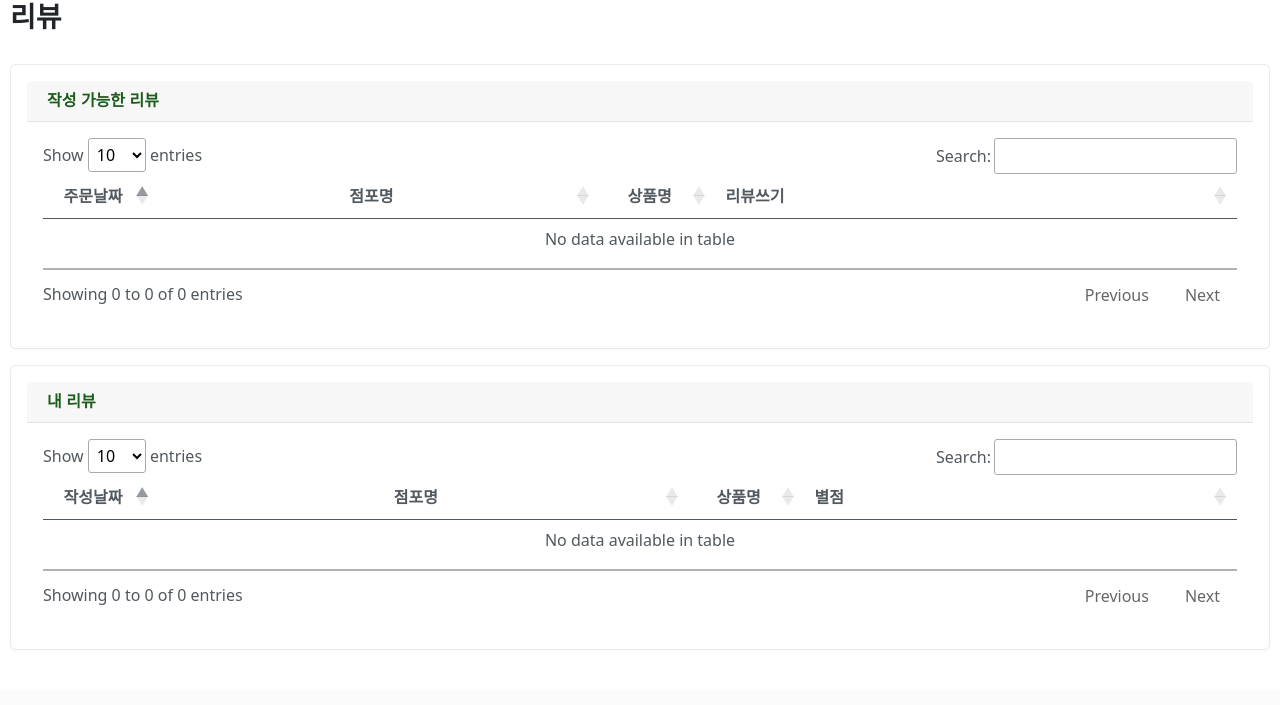
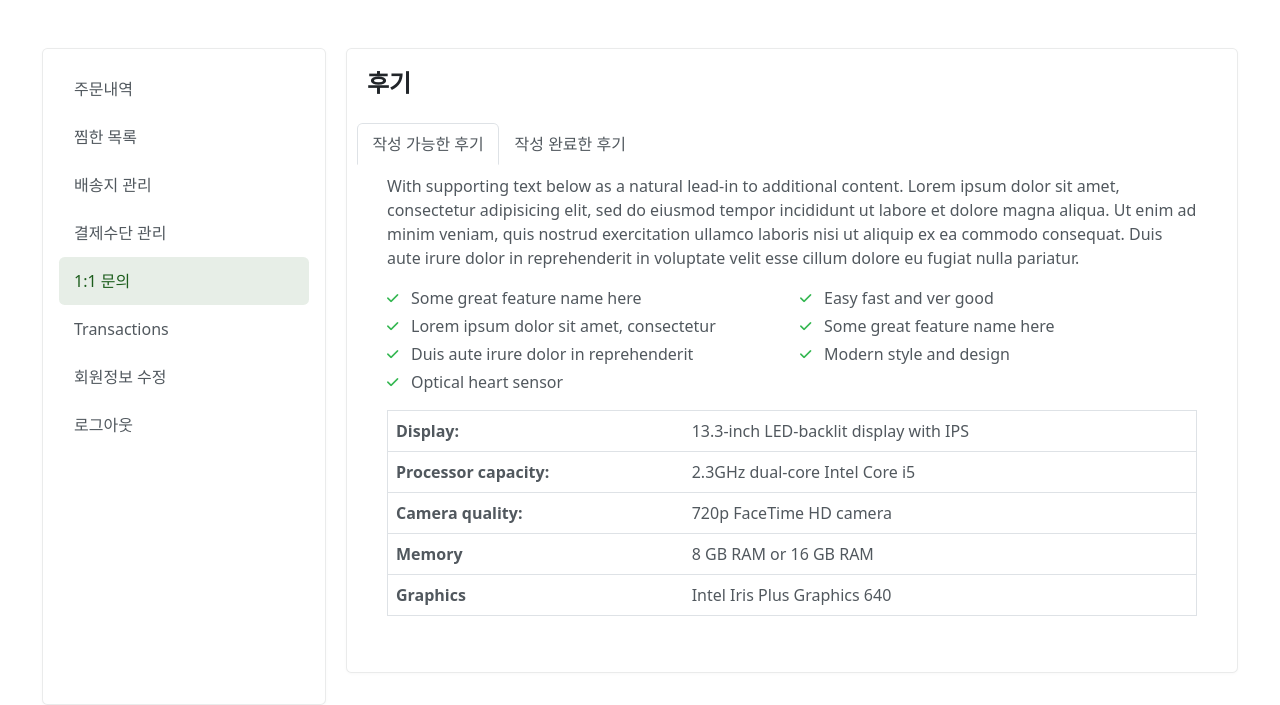
Before and after one commit to JJJeong123/ttt, a Django app: page /mypage/review in a window 1280 px wide; the page is wider, and only the part inside the window is pictured. Shown: the part 110-815 px from the top of that part. Before the commit the page ends 760 px from the top of that part, so only its background shows below. Run offline with Django 4.2, Linux system fonts and the light colour scheme; a user stored in the database is signed in; tables that the repository leaves empty hold one stand-in row (values such as "Sample post"); data that the repository does not hold is empty; parts of the project's set-up code (start-up, migrations or seed data) failed here and were passed over; some libraries are stand-ins or nearby versions.

Commit message:
Add a page for reviews user wrote

```diff
--- a/mypage/templates/address.html
+++ b/mypage/templates/address.html
@@ -51,7 +51,7 @@
     </div> <!-- row.// -->
 </div>
 
-<!-- <!--배송지 추가 모달-->
+<!--배송지 추가 모달-->
 <div class="modal fade" id="address-add" tabindex="-1" role="dialog" aria-hidden="true">
   <div class="modal-dialog modal-dialog-centered" role="document">
     <div class="modal-content">
--- /dev/null
+++ b/mypage/templates/review.html
@@ -0,0 +1,129 @@
+{% extends 'layouts/base.html' %}
+{% load static %}
+
+<!-- Specific Page CSS goes HERE  -->
+{% block stylesheets %}
+<link href="{% static 'assets/css/product.css' %}" rel="stylesheet" type="text/css">
+{% endblock stylesheets %}
+
+{% block content %}
+<div class="container mt-5">
+  <div class="row pt-3">
+    <aside class="col-lg-3">
+      <!--  COMPONENT MENU LIST  -->
+      <div class="card p-3 h-100">
+        <nav class="nav flex-column nav-pills">
+          <a class="nav-link" href="{% url 'mypage:order-history' %}">주문내역</a>
+          <a class="nav-link" href="{% url 'mypage:like' %}">찜한 목록</a>
+          <a class="nav-link" href="{% url 'mypage:address' %}">배송지 관리</a>
+          <a class="nav-link" href="#">결제수단 관리</a>
+          <a class="nav-link active" href="{% url 'mypage:qna-list' %}">1:1 문의</a>
+          <a class="nav-link" href="#">Transactions</a>
+          <a class="nav-link" href="{% url 'confirm-info' %}">회원정보 수정</a>
+          <a class="nav-link" href="{% url 'logout' %}">로그아웃</a>
+        </nav>
+      </div>
+      <!--   COMPONENT MENU LIST END .//   -->
+    </aside>
+    <main class="col-lg-9">
+      <div class="card mb-5">
+        <div class="card-body">
+          <h4 class="card-title mb-4">후기</h4>
+          <ul class="nav nav-tabs card-header-tabs">
+            <li class="nav-item">
+              <a href="#" data-bs-target="#reviews" data-bs-toggle="tab" class="nav-link active">작성 가능한 후기</a>
+            </li>
+            <li class="nav-item">
+              <a href="#" data-bs-target="#reviews-done" data-bs-toggle="tab" class="nav-link">작성 완료한 후기</a>
+            </li>
+          </ul>
+          <div class="tab-content">
+            <div id="reviews" class="tab-pane show active card-body">
+              <p>With supporting text below as a natural lead-in to additional content. Lorem ipsum dolor sit amet, consectetur adipisicing elit, sed do eiusmod tempor incididunt ut labore et dolore magna aliqua. Ut enim ad minim veniam, quis nostrud exercitation ullamco laboris nisi ut aliquip ex ea commodo consequat. Duis aute irure dolor in reprehenderit in voluptate velit esse cillum dolore eu fugiat nulla pariatur. </p>
+              <ul class="list-check cols-two">
+                <li>Some great feature name here </li>
+                <li>Lorem ipsum dolor sit amet, consectetur </li>
+                <li>Duis aute irure dolor in reprehenderit </li>
+                <li>Optical heart sensor </li>
+                <li>Easy fast and ver good </li>
+                <li>Some great feature name here </li>
+                <li>Modern style and design</li>
+              </ul>
+              <table class="table border table-hover">
+                <tr>
+                  <th>  Display: </th> <td> 13.3-inch LED-backlit display with IPS </td>
+                </tr>
+                <tr>
+                  <th>  Processor capacity: </th> <td> 2.3GHz dual-core Intel Core i5 </td>
+                </tr>
+                <tr>
+                  <th>  Camera quality: </th> <td>720p FaceTime HD camera  </td>
+                </tr>
+                <tr>
+                  <th>  Memory </th> <td> 8 GB RAM or 16 GB RAM </td>
+                </tr>
+                <tr>
+                  <th>  Graphics </th> <td> Intel Iris Plus Graphics 640 </td>
+                </tr>
+              </table>
+            </div> <!-- tab-content.// -->
+            <div id="reviews-done" class="tab-pane card-body mt-3">
+              {% if reviews %}
+              {% load index %}
+              {% for r in reviews %}
+              <blockquote class="border-bottom">
+                <div class="icontext">
+                  <div class="text">
+                    <h6 class="mb-1"> {{ r.orderproduct__product__name }} </h6>
+                    <span class="score">
+                      <div class="score-wrap">
+                        <span class="stars-active" style="width: {{ r.rate }}%">
+                            <i class="fa fa-star" aria-hidden="true"></i>
+                            <i class="fa fa-star" aria-hidden="true"></i>
+                            <i class="fa fa-star" aria-hidden="true"></i>
+                            <i class="fa fa-star" aria-hidden="true"></i>
+                            <i class="fa fa-star" aria-hidden="true"></i>
+                        </span>
+                        <span class="stars-inactive">
+                          <i class="fa fa-star-o" aria-hidden="true"></i>
+                          <i class="fa fa-star-o" aria-hidden="true"></i>
+                          <i class="fa fa-star-o" aria-hidden="true"></i>
+                          <i class="fa fa-star-o" aria-hidden="true"></i>
+                          <i class="fa fa-star-o" aria-hidden="true"></i>
+                        </span>
+
+                      </div>
+                      <div class="date-wrap">
+                        <span class="text-muted" id="review-dot">·</span>
+                        <small class="label-rating text-muted pb-2" id="review-date">{{ r.created_at|date:"Y.m.d" }} 작성 </small>
+                      </div>
+                    </span>
+                  </div>
+                </div>
+                <div class="mt-2 mb-4 review__content">
+                  {% with image=images|index:forloop.counter0 %}
+                  <div class="aside">
+                    <img width="72" height="72" src="{{image.comment_img.url}}" class="img-md rounded border"  onclick="window.open(this.src)" style="cursor:pointer;">
+                  </div>
+                  {% endwith %}
+                  <p class="px-3">{{ r.content }}</p>
+                </div>
+              </blockquote>
+              {% endfor %}
+              {% else %}
+              <span>작성한 후기가 없습니다</span>
+              {% endif %}
+            </div>
+          </div>
+        </div> <!-- card-body end.// -->
+      </div> <!-- card end.// -->
+    </main>
+  </div> <!-- row.// -->
+</div>
+
+{% endblock content %}
+
+<!-- Specific Page JS goes HERE  -->
+{% block javascripts %}
+<script src="{% static 'jsmeta/mypage/script_qna.js' %}"></script>
+{% endblock javascripts %}
--- a/mypage/templatetags/index.py
+++ b/mypage/templatetags/index.py
@@ -4,3 +4,7 @@ register = template.Library()
 @register.filter
 def index(indexable, i):
     return indexable[i]
+
+@register.filter
+def ranges(count=11):
+    return range(0, count)
--- a/mypage/views/review_views.py
+++ b/mypage/views/review_views.py
@@ -3,15 +3,29 @@ from django.shortcuts import render, redirect, get_object_or_404
 from django.views.generic.base import View, TemplateView
 from typing import Any, Dict
 import json
-#from django.contrib.auth.mixins import LoginRequiredMixin
+from django.db.models import F
+from django.db.models import IntegerField
+from django.db.models.functions import Cast
+from django.contrib.auth.mixins import LoginRequiredMixin
 
 from config.models import Comment, Member, OrderProduct, Product
 
-class ReviewView(View):
-    template_name = 'review_list.html'
+class ReviewView(LoginRequiredMixin, View):
+    template_name = 'review.html'
 
     def get(self, request: HttpRequest, *args, **kwargs):
         context = {}
+        images=[]
+
+        reviews_id=list((Comment.objects.filter(deleteflag='0', member__user=request.user).values('id')))
+
+        for id in reviews_id:
+            images.append(Comment.objects.get(id=id.get('id')))
+
+        context['reviews']=list(Comment.objects.filter(deleteflag='0', member__user=request.user).\
+                                    values('content', 'orderproduct__product__name', 'created_at').annotate(rate=Cast(F('rate') * 20, IntegerField())))
+        context['images']=images
+
         return render(request, self.template_name, context)
 
 
```
Also changed, not shown: static/assets/css/product.css (+55 -0 lines).
